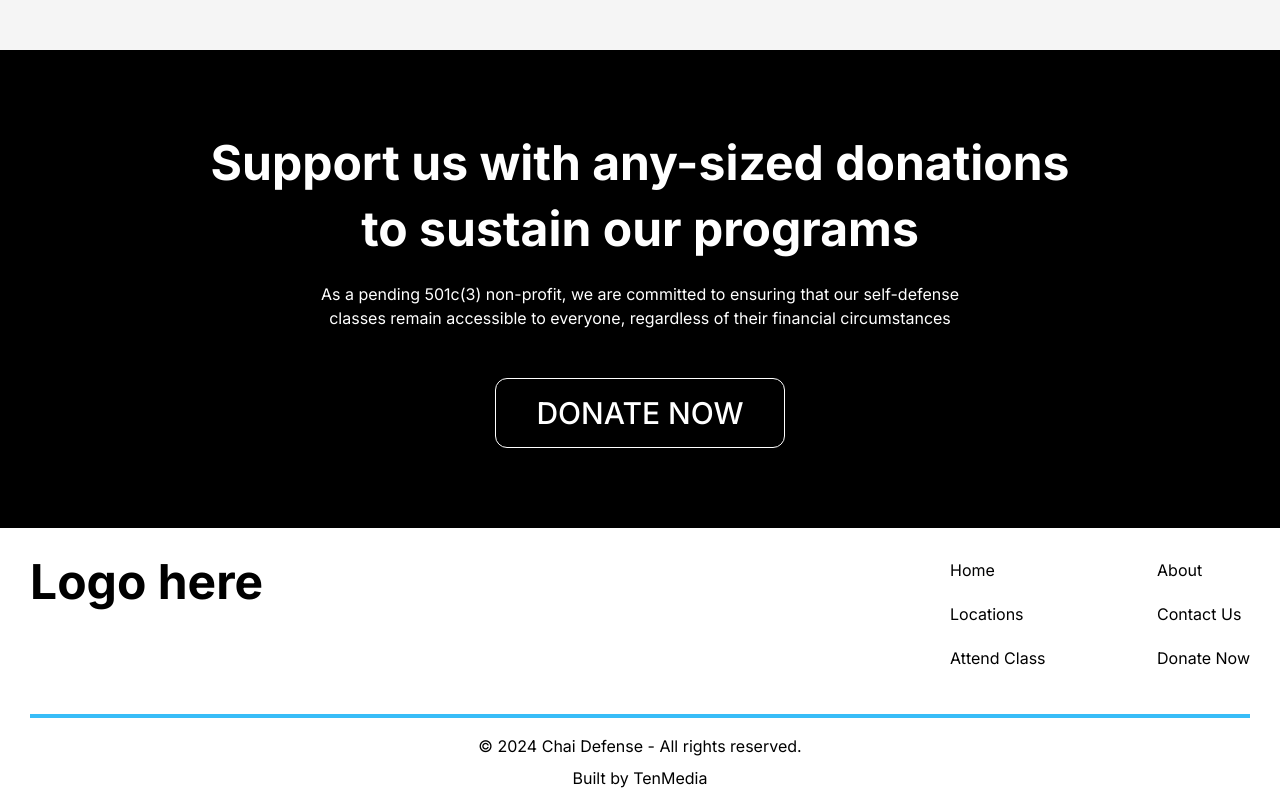
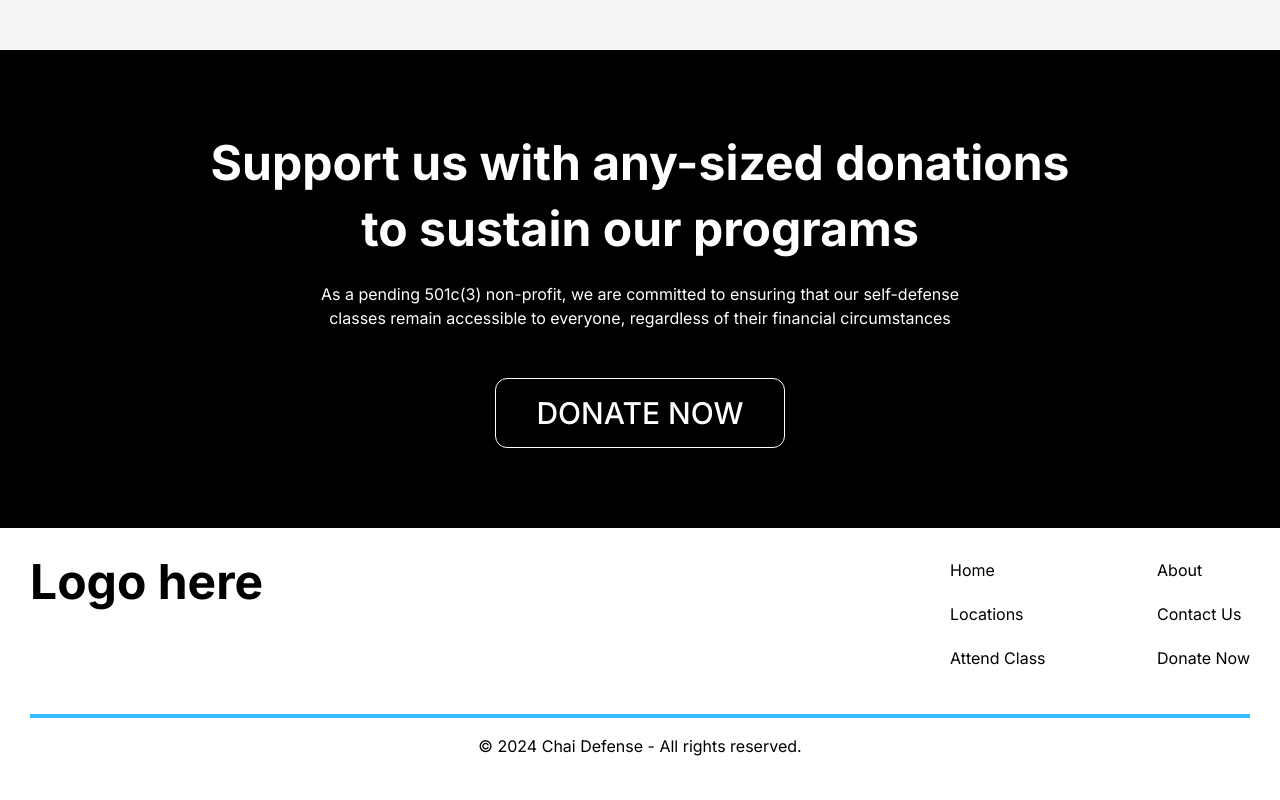
Before and after one commit to 10richard/chai-defense, a Next.js app: page / in a window 1280 px wide. Shown: the part 3520-4320 px from the top of the page. After the commit the page ends 4296 px from the top, so only its background shows below. Built offline with nearby package versions, Linux system fonts and the light colour scheme.

Commit message:
add comment

```diff
--- a/src/components/Footer.tsx
+++ b/src/components/Footer.tsx
@@ -51,9 +51,9 @@ const Footer = () => {
           <p className="mb-2">
             © {new Date().getFullYear()} Chai Defense - All rights reserved.
           </p>
-          <Link href={"https://tenmedia.co"} target="_blank">
+          {/* <Link href={"https://tenmedia.co"} target="_blank">
             Built by TenMedia
-          </Link>
+          </Link> */}
         </div>
       </MaxWidthContainer>
     </footer>
```
